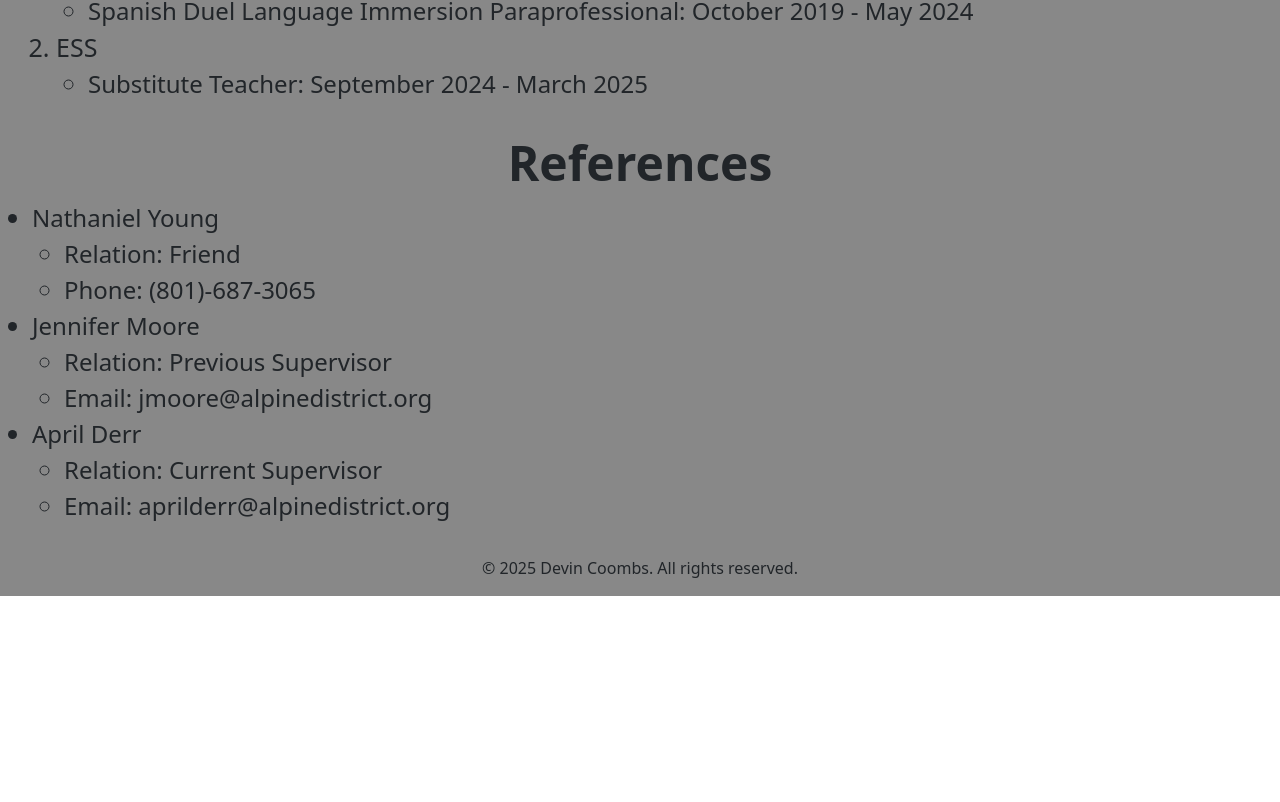
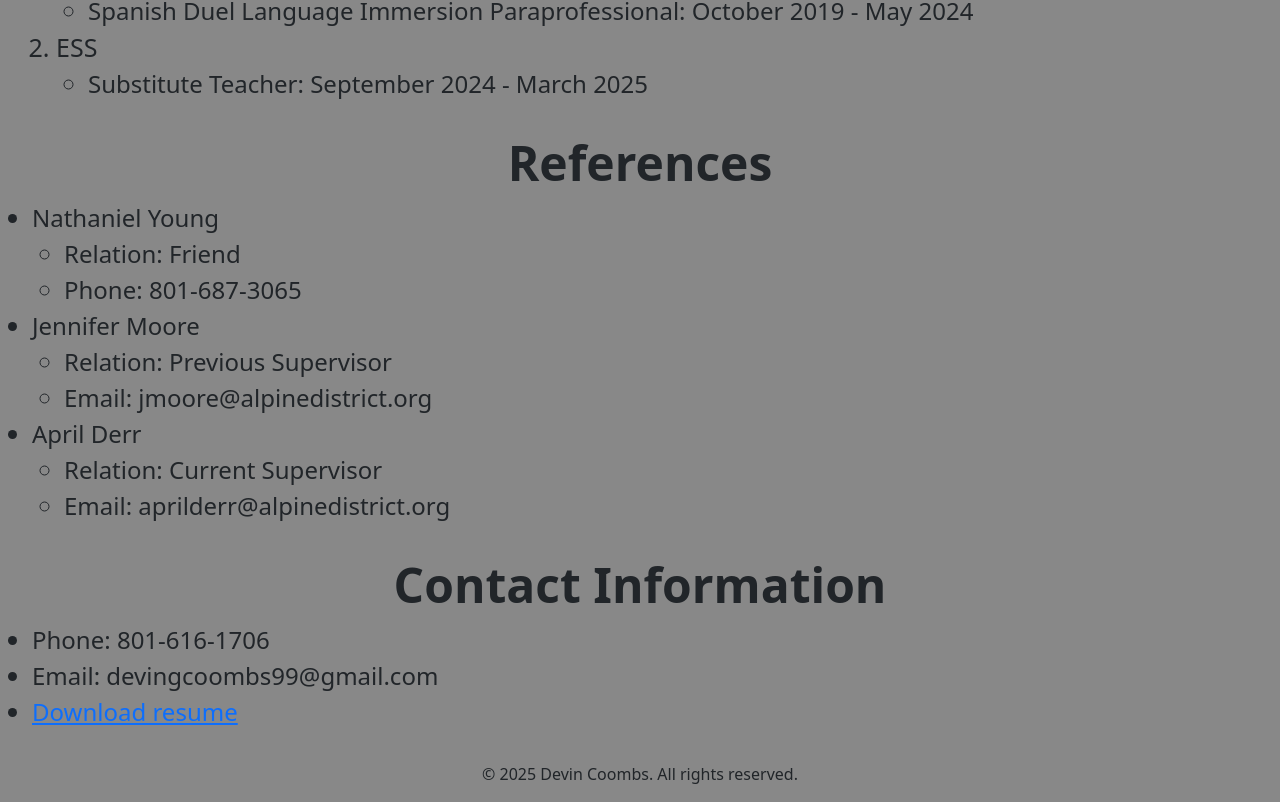
Before and after one commit to DevC213/portfolio-website, a React (Create React App) app: page / in a window 1280 px wide. Shown: the part 2629-3431 px from the top of the page. Before the commit the page ends 3225 px from the top, so only its background shows below. Built offline with nearby package versions, Linux system fonts and the light colour scheme.

Commit message:
added contact information and resume

```diff
--- a/src/App.js
+++ b/src/App.js
@@ -37,6 +37,14 @@ export default function App() {
             <Education/>
             <JobHistory/>
             <References/>
+            <section className="contact" id="contact">
+                <h3 className="sectionTitle">Contact Information</h3>
+                <ul className="contact">
+                    <li>Phone: 801-616-1706</li>
+                    <li>Email: devingcoombs99@gmail.com</li>
+                    <li><a href="otherFiles/Devin Coombs Resume 2024.pdf" download>Download resume</a></li>
+                </ul>
+            </section>
             {/* Footer */}
             <footer className="footer">
                 © {new Date().getFullYear()} Devin Coombs. All rights reserved.
--- a/src/components/References.js
+++ b/src/components/References.js
@@ -12,7 +12,7 @@ export default function References(){
                             Nathaniel Young
                             <ul>
                                 <li className="">Relation: Friend</li>
-                                <li className="">Phone: (801)-687-3065</li>
+                                <li className="">Phone: 801-687-3065</li>
                             </ul>
                         </li>
                         <li className="">
```
Also changed, not shown: 1 other file (tests, documents, lock files or other folders).
